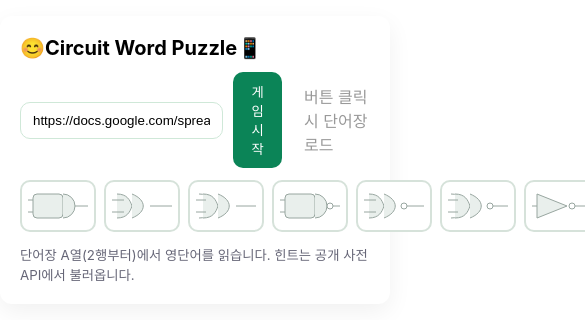
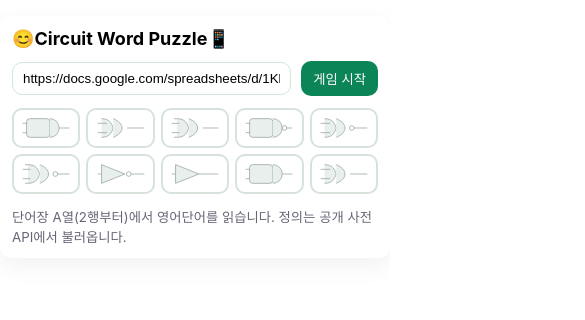
Before and after one commit to oiaioii/circuit-word-game, a React (Vite) app: page / in a window 390 px wide. Shown: the top 320 px of the page, 585 px wide, since content can reach past the window. Built offline with nearby package versions, Linux system fonts and the light colour scheme.

Commit message:
Add files via upload

```diff
--- a/src/App.jsx
+++ b/src/App.jsx
@@ -6,7 +6,22 @@ import React, { useEffect, useMemo, useRef, useState } from "react";
 
 const DND_MIME = "application/x-letter"; // 데스크톱 DnD 페이로드 식별자
 
+// 화면 폭으로 모바일 여부 판단
+function useIsMobile(breakpoint = 640) {
+  const [isMobile, setIsMobile] = useState(false);
+  useEffect(() => {
+    const mq = window.matchMedia(`(max-width:${breakpoint}px)`);
+    const onChange = (e) => setIsMobile(e.matches);
+    setIsMobile(mq.matches);
+    mq.addEventListener?.("change", onChange);
+    return () => mq.removeEventListener?.("change", onChange);
+  }, [breakpoint]);
+  return isMobile;
+}
+
 export default function App() {
+  const isMobile = useIsMobile(640);
+
   const [wordsLoaded, setWordsLoaded] = useState(false);
   const [starting, setStarting] = useState(false);
   const [sheetUrl, setSheetUrl] = useState(
@@ -29,7 +44,7 @@ export default function App() {
   const [showResult, setShowResult] = useState(false);
   const [shake, setShake] = useState(false);
 
-  // 🔹모바일 최적화 관련
+  // 모바일/터치 체크
   const [isTouch, setIsTouch] = useState(false);
   const [selected, setSelected] = useState(null); // {from:'palette'|'slot', index, letter}
   const targetCountRef = useRef(10);
@@ -66,7 +81,7 @@ export default function App() {
   const loadFromGoogleSheet = async () => {
     const { id, gid } = parseSheetUrl(sheetUrl);
     if (!id) {
-      alert("유효한 단어장(구글시트 URL)이 아닙니다.");
+      alert("유효한 구글시트 URL이 아닙니다.");
       return [];
     }
     try {
@@ -87,7 +102,7 @@ export default function App() {
 
       words = Array.from(new Set(words));
       if (words.length === 0) {
-        alert("단어장에서 단어를 찾지 못했습니다. A열 2행부터 영단어가 있는지 확인해주세요.");
+        alert("구글시트에서 단어를 찾지 못했습니다. A열 2행부터 영단어가 있는지 확인해주세요.");
         return [];
       }
       setAllWords(words);
@@ -96,7 +111,7 @@ export default function App() {
       return words;
     } catch (e) {
       console.error(e);
-      alert("단어장 로딩에 실패했습니다. 공유 권한(링크가 있는 모든 사용자 보기) 또는 URL을 확인해주세요.");
+      alert("구글시트 로딩에 실패했습니다. 공유 권한(링크가 있는 모든 사용자 보기) 또는 URL을 확인해주세요.");
       return [];
     }
   };
@@ -112,7 +127,7 @@ export default function App() {
 
     const setN = shuffle(sourceWords).slice(0, Math.min(10, sourceWords.length));
     if (setN.length === 0) return;
-    targetCountRef.current = setN.length;   // 🔹목표 문제 수 저장
+    targetCountRef.current = setN.length;   // 목표 문제 수 저장
     setRemaining(setN);
     pickNext(setN);
   };
@@ -151,7 +166,6 @@ export default function App() {
 
   // ===== 정의 =====
   const fetchDefinition = async (word) => {
-    // 캐시
     if (defCacheRef.current.has(word)) return defCacheRef.current.get(word);
     try { defAbortRef.current?.abort?.(); } catch {}
     defAbortRef.current = new AbortController();
@@ -242,7 +256,7 @@ export default function App() {
     const newSlots = [...slots];
     const newPalette = [...letters];
 
-    // 데스크톱에선: 비어있으면 배치, 차있으면 교체(기존 글자 팔레트 복귀)
+    // 비어있으면 배치, 차있으면 교체/스왑
     const prev = newSlots[idx];
 
     if (from === "palette") {
@@ -358,10 +372,16 @@ export default function App() {
     return shuffle(arr).slice(0, n);
   }
 
+  // 반응형 크기(모바일 전용 축소)
+  const SLOT_W = isMobile ? 64 : 84;
+  const SLOT_H = isMobile ? 56 : 64;
+  const CHIP_W = isMobile ? 72 : 84;
+  const CHIP_H = isMobile ? 56 : 64;
+
   // ===== UI =====
   return (
-    <div style={sx.app}>
-      <h1 style={sx.title}>😊Circuit Word Puzzle📱</h1>
+    <div style={{ ...sx.app, padding: isMobile ? 12 : 20, maxWidth: isMobile ? 560 : 1000 }}>
+      <h1 style={{ ...sx.title, fontSize: isMobile ? 18 : 20 }}>😊Circuit Word Puzzle📱</h1>
 
       {/* 시작(구글시트 자동 로드) */}
       <div style={sx.toolbar}>
@@ -372,22 +392,24 @@ export default function App() {
           placeholder="구글시트 URL (A열 2행부터)"
           style={{
             flex: 1,
-            padding: "10px 12px",
+            padding: isMobile ? "8px 10px" : "10px 12px",
             borderRadius: 10,
             border: "1px solid #cfe8d8",
             outline: "none",
           }}
         />
-        <button style={sx.btn} onClick={startCombined} disabled={starting}>
+        <button style={{ ...sx.btn, padding: isMobile ? "8px 12px" : "10px 14px" }} onClick={startCombined} disabled={starting}>
           {starting ? "불러오는 중..." : "게임 시작"}
         </button>
-        <span style={{ marginLeft: 12, color: wordsLoaded ? "#0b8457" : "#999" }}>
-          {wordsLoaded ? `단어장에서 ${allWords.length}개 영단어 로드됨` : "버튼 클릭 시 단어장 로드"}
-        </span>
+        {!isMobile && (
+          <span style={{ marginLeft: 12, color: wordsLoaded ? "#0b8457" : "#999" }}>
+            {wordsLoaded ? `단어장에서 ${allWords.length}개 영어단어 로드됨` : "버튼 클릭 시 단어장 로드"}
+          </span>
+        )}
       </div>
 
       {/* 논리 게이트 진행(목표 수만큼) */}
-      <GateProgress count={correctCount} />
+      <GateProgress count={correctCount} isMobile={isMobile} />
 
       {/* 메인: 힌트 + 회로 */}
       {current && (
@@ -396,7 +418,7 @@ export default function App() {
             <div style={{ fontSize: 13, color: "#678" }}>Definition (English)</div>
             <div style={{ marginTop: 8, lineHeight: 1.5 }}>{definition}</div>
           </div>
-          <div style={sx.circuitArea}>
+          <div style={{ ...sx.circuitArea, width: isMobile ? "100%" : 460, minWidth: isMobile ? 0 : 320 }}>
             <CircuitSVG ledOn={ledOn} flow={flow} />
           </div>
         </div>
@@ -419,13 +441,15 @@ export default function App() {
               }}
               style={{
                 ...sx.slot,
+                width: SLOT_W,
+                height: SLOT_H,
                 ...(shake ? sx.slotWrong : {}),
                 outline: isTouch && selected?.from === 'slot' && selected.index === i ? '2px solid #0b8457' : 'none'
               }}
             >
               {s ? (
                 <div draggable={!isTouch} onDragStart={(e) => onDragStartFromSlot(e, i)}>
-                  <PartIcon letter={s} />
+                  <PartIcon letter={s} small={isMobile} />
                 </div>
               ) : (
                 <div style={sx.placeholder}>{isTouch ? "Tap" : "Drop"}</div>
@@ -450,11 +474,13 @@ export default function App() {
               onClick={() => onSelectFromPalette(i)}
               style={{
                 ...sx.paletteItem,
+                width: CHIP_W,
+                height: CHIP_H,
                 outline: isTouch && selected?.from === 'palette' && selected.index === i ? '2px solid #0b8457' : 'none'
               }}
               title={`Component: ${p}`}
             >
-              <PartIcon letter={p} />
+              <PartIcon letter={p} small={isMobile} />
             </div>
           ))}
         </div>
@@ -464,17 +490,19 @@ export default function App() {
       {showResult && <ResultModal wrongList={wrongList} onClose={() => setShowResult(false)} />}
 
       <div style={{ marginTop: 12, color: "#667" }}>
-        <small>단어장 A열(2행부터)에서 영단어를 읽습니다. 힌트는 공개 사전 API에서 불러옵니다.</small>
+        <small>단어장 A열(2행부터)에서 영어단어를 읽습니다. 정의는 공개 사전 API에서 불러옵니다.</small>
       </div>
     </div>
   );
 }
 
 // ---------- 전자부품 아이콘 ----------
-function PartIcon({ letter }) {
+function PartIcon({ letter, small }) {
+  const w = small ? 56 : 64;
+  const h = small ? 36 : 40;
   return (
     <div style={{ display: "flex", flexDirection: "column", alignItems: "center" }}>
-      <svg width="64" height="40" viewBox="0 0 64 40">
+      <svg width={w} height={h} viewBox="0 0 64 40">
         <rect x="0" y="0" width="64" height="40" rx="6" fill="#0b3d2e" />
         <rect x="8" y="8" width="48" height="24" rx="4" fill="#d9e4c8" />
         <rect x="2" y="12" width="4" height="2" fill="#6b6b6b" />
@@ -482,16 +510,16 @@ function PartIcon({ letter }) {
         <rect x="58" y="12" width="4" height="2" fill="#6b6b6b" />
         <rect x="58" y="26" width="4" height="2" fill="#6b6b6b" />
       </svg>
-      <div style={{ marginTop: -32, fontWeight: 700, color: "#123" }}>{letter}</div>
+      <div style={{ marginTop: small ? -30 : -32, fontWeight: 700, color: "#123" }}>{letter}</div>
     </div>
   );
 }
 
-// ---------- 회로 + LED ----------
+// ---------- 회로 + LED (반응형) ----------
 function CircuitSVG({ ledOn, flow }) {
   return (
-    <div style={{ width: 420 }}>
-      <svg width="420" height="160" viewBox="0 0 420 160">
+    <div style={{ width: "100%" }}>
+      <svg viewBox="0 0 420 160" style={{ width: "100%", height: "auto", display: "block" }}>
         <rect x="0" y="0" width="420" height="160" fill="#f6fbf8" rx="10" />
         <path
           d="M20 80 C 90 10, 160 10, 230 80 S 330 150, 400 80"
@@ -523,34 +551,41 @@ function CircuitSVG({ ledOn, flow }) {
 }
 
 // ---------- 논리 게이트 진행 ----------
-function GateProgress({ count }) {
+function GateProgress({ count, isMobile }) {
   const gates = useMemo(
     () => ["AND", "OR", "XOR", "NAND", "NOR", "XNOR", "NOT", "BUF", "AND", "OR"],
     []
   );
   return (
-    <div style={sx.gateRow}>
+    <div style={{
+      ...sx.gateRow,
+      gridTemplateColumns: isMobile ? "repeat(5, 1fr)" : "repeat(10, 1fr)",
+      gap: isMobile ? 6 : 8
+    }}>
       {gates.map((g, i) => (
         <div
           key={i}
           style={{
             ...sx.gateBox,
+            padding: isMobile ? 4 : 6,
             borderColor: i < count ? "#0b8457" : "#d6e2da",
             background: i < count ? "#e8fff4" : "#fff",
           }}
         >
-          <GateIcon type={g} active={i < count} />
+          <GateIcon type={g} active={i < count} small={isMobile} />
         </div>
       ))}
     </div>
   );
 }
 
-function GateIcon({ type, active }) {
+function GateIcon({ type, active, small }) {
   const stroke = active ? "#0b8457" : "#98a6a0";
   const fill = active ? "#b9f5d6" : "#e9efec";
+  const w = small ? 48 : 60;
+  const h = small ? 28 : 36;
   return (
-    <svg width="60" height="36" viewBox="0 0 60 36">
+    <svg width={w} height={h} viewBox="0 0 60 36">
       {type === "AND" && (
         <g>
           <rect x="5" y="6" width="30" height="24" rx="4" fill={fill} stroke={stroke} />
@@ -668,7 +703,7 @@ const sx = {
     boxShadow: "0 8px 24px rgba(20,20,20,0.06)",
   },
   title: { margin: 0, marginBottom: 12, fontSize: 20 },
-  toolbar: { display: "flex", gap: 10, alignItems: "center", marginBottom: 12 },
+  toolbar: { display: "flex", gap: 10, alignItems: "center", marginBottom: 12, flexWrap: "wrap" },
   btn: {
     padding: "10px 14px",
     borderRadius: 10,
@@ -680,7 +715,7 @@ const sx = {
   gameRow: { display: "flex", gap: 20, alignItems: "stretch", flexWrap: "wrap" },
   clueBox: {
     flex: 1,
-    minWidth: 280,
+    minWidth: 260,
     border: "1px solid #e6f4ea",
     background: "#f7fffb",
     borderRadius: 10,
```
